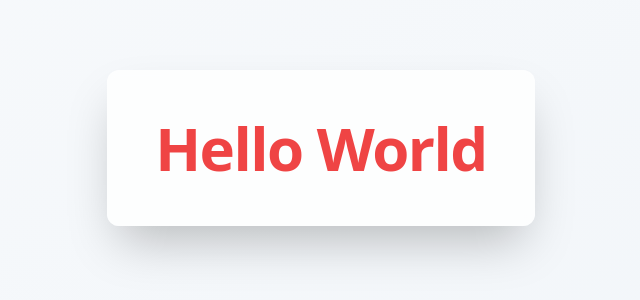
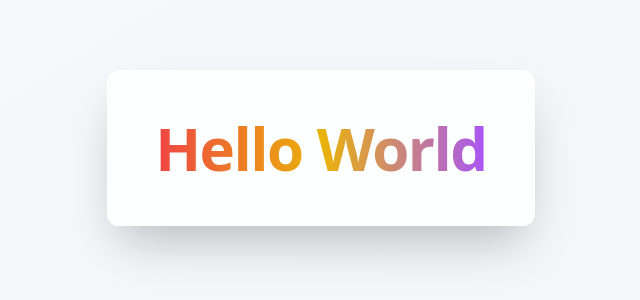
Before and after one commit to jonrross/hello-world, a React (Vite) app: page / in a window 1280 px wide. Shown: the part 252-552 px from the top of the page, without its empty margins (319-959 px from the left). Built offline with nearby package versions, Linux system fonts and the light colour scheme.

Commit message:
feat: I changed the text to show a rainbow gradient effect instead of solid red

```diff
--- a/src/components/HelloWorldDisplay.tsx
+++ b/src/components/HelloWorldDisplay.tsx
@@ -11,7 +11,7 @@ const HelloWorldDisplay = () => {
     >
       <Card className="p-12 shadow-2xl border-0 bg-white/80 backdrop-blur-sm">
         <motion.h1
-          className="text-6xl font-bold text-red-500 tracking-tight"
+          className="text-6xl font-bold bg-gradient-to-r from-red-500 via-yellow-500 via-green-500 via-blue-500 via-indigo-500 to-purple-500 bg-clip-text text-transparent tracking-tight"
           initial={{ y: 20, opacity: 0 }}
           animate={{ y: 0, opacity: 1 }}
           transition={{ delay: 0.2, duration: 0.5 }}
```
